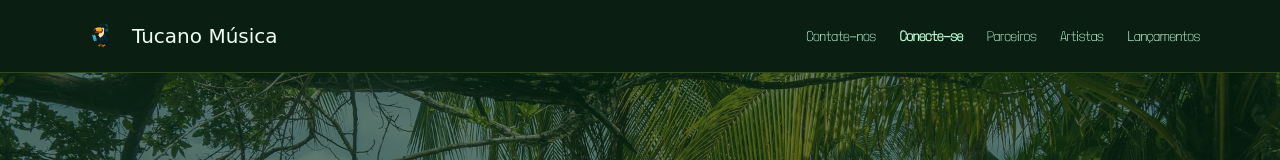
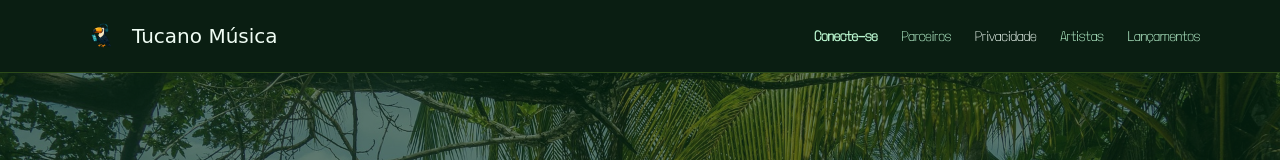
Before and after one commit to byteboops/tucanomusica, a plain HTML site: page artistas.html in a window 1280 px wide. Shown: the top 160 px of the page. Drawn offline with nearby package versions, Linux system fonts and the light colour scheme; a web font is replaced by a local one.

Commit message:
Add privacy link to artistas.html

```diff
--- a/artistas.html
+++ b/artistas.html
@@ -56,9 +56,9 @@
         <span class="kab text-xl">Tucano Música</span>
       </a>
       <nav class="flex items-center gap-4 text-sm sm:gap-6">
-        <a href="./index.html#contato" class="header-link">Contate-nos</a>
         <a href="/login.html" class="header-link font-bold">Conecte-se</a>
         <a href="https://plataformasknitting.vercel.app" target="_blank" rel="noopener noreferrer" class="header-link">Parceiros</a>
+        <a href="./privacidade.html" target="_blank">Privacidade</a>
         <a href="./artistas.html" class="header-link">Artistas</a>
         <a href="./releases.html" class="header-link">Lançamentos</a>
       </nav>
```
